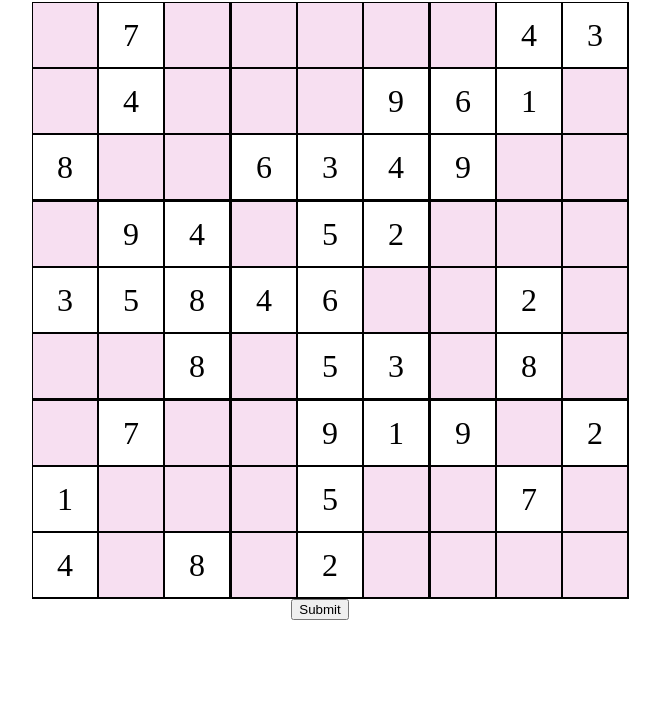
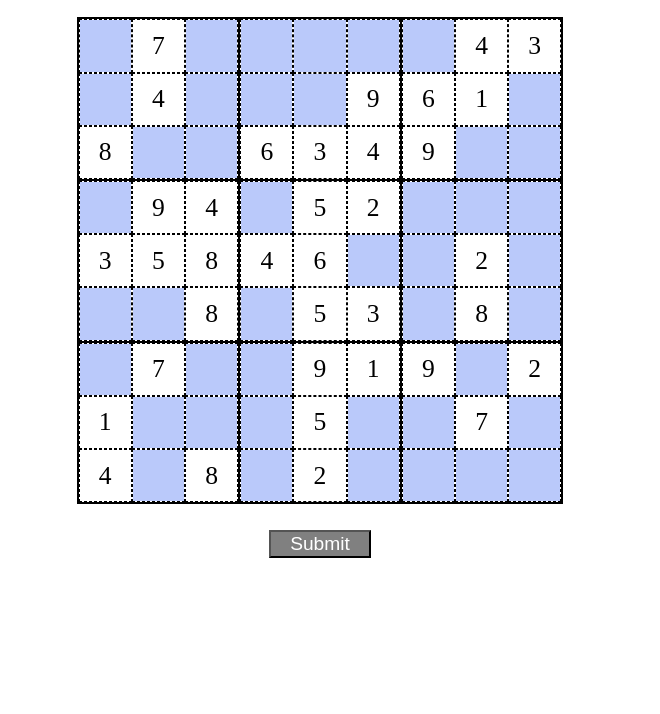
Before and after one commit to prashantgavit/sudoku, a website: page index.html in a window 1280 px wide. Shown: the part 86-800 px from the top of the page, without its empty margins (320-980 px from the left). Drawn offline with nearby package versions, Linux system fonts and the light colour scheme; files that its build step writes are made by us from their sources.

Commit message:
Rewrote js in more scalable way

```diff
--- a/index.html
+++ b/index.html
@@ -9,15 +9,16 @@
     <script src="scripts/app.js"></script>
 </head>
 <body>
-    <div class="container">
+    <div id = "head" class="container">
         <h1>The SUDOKU Game</h1>
     </div>
     <div class="container">
         <div id="main-grid"></div>
     </div>
     <div class="container">
-        <button>Submit</button>
+        <button id = "btn" class="btn">Submit</button>
     </div>
+
 
 </body>
 
--- a/scripts/app.js
+++ b/scripts/app.js
@@ -1,69 +1,103 @@
 
-const selectElement = document.createElement('select');
+function check1to9(l){
+    const  d = l.filter(distinct);
+    if(d.length == 9){
+        return true;
+    }else {
+        return false;
+    }
 
-for (let i = 1; i <= 9; i++) {
-    const option = document.createElement('option');
-    option.value = i;
-    option.textContent = i;
-    selectElement.appendChild(option);
 }
 
 
-function create_puzzle(sudoku_puzzel){
-
-    for (let i = 1; i <= 81; i++) {
-        right_dark = ((parseInt(i)%3) ===0);
-        down_dark = (((parseInt(((parseInt(i-1)/9)+1))) %3) === 0);
-        if(sudoku_puzzel[i] === 0){
-            filled_value = ""
-        }else{
-            filled_value = sudoku_puzzel[i]
-        }
-        if (right_dark && down_dark){
-            if(sudoku_puzzel[i] != 0){
-                $('#main-grid').append(`<div id ="item" class="item4">${filled_value}</div>`);
-            }
-            else{
-                newButtonDiv = get_button_div("item","item4")
-                $('#main-grid').append(newButtonDiv)
+function checkAllValueFilled(){
+    var allFilledValue = true;
+    for(i = 1; i <= 81; i++) {
+        [mainGridCellNumber,smallGridCellNumber] = keyToGrid(i)
+        const cellId = "cell-"+mainGridCellNumber+"-"+smallGridCellNumber;
+        // const cell = document.getElementById(cellId);
+        const dropDownId = "drop-down-"+mainGridCellNumber+"-"+smallGridCellNumber;
+        const selectButton= document.getElementById(dropDownId);
+        if ((selectButton != null)) {
+            if (selectButton.value === "") {
+                allFilledValue = false;
             }
         }
-        else if(right_dark){
-            if(sudoku_puzzel[i] !== 0){
-                $('#main-grid').append(`<div id ="item" class="item3">${filled_value}</div>`);
-            }
-            else{
-                newButtonDiv = get_button_div("item","item3")
-                $('#main-grid').append(newButtonDiv)
-            }
-        }
-        else if (down_dark){
-            if(sudoku_puzzel[i] !== 0){
-                $('#main-grid').append(`<div id ="item" class="item2">${filled_value}</div>`);
-            }else{
-                newButtonDiv = get_button_div("item","item2")
-                $('#main-grid').append(newButtonDiv)
-            }
-        }
-        else{
-            if(sudoku_puzzel[i] !== 0){
-                $('#main-grid').append(`<div id ="item" class="item1">${filled_value}</div>`);
-            }else{
-                newButtonDiv = get_button_div("item","item1")
-                $('#main-grid').append(newButtonDiv)
-            }
+    }
+    return allFilledValue;
+}
 
-        }
+function checkSudoku(){
+    const filledflag = checkAllValueFilled();
+    if(filledflag == false){
+        alert("some values are left")
+    }else{
+
 
     }
 
 }
 
+function createSmallMatrix(sudokuPuzzle,smallGrid,index){
+    for (let i = 1; i <= 9; i++) {
+        const cell = document.createElement("div");
+        cell.id = "cell-" + index + "-" + i;
+        cell.className = "cell";
+        const key = GridTokey(index,i);
+        const value  = sudokuPuzzle[key];
+        if(value !== 0){
+            cell.textContent = value;
+        }else{
+            const newButton = get_button_div(index,i)
+            cell.appendChild(newButton);
+        }
+        smallGrid.appendChild(cell);
+    }
+}
 
+function GridTokey(mainIndex,smallIndex){
+    const mainColumn = ((mainIndex-1)%3)+1;
+    const mainRow  = Math.ceil(mainIndex/3);
 
-function get_button_div(id, classname){
+    const smallColumn = ((smallIndex-1)%3)+1;
+    const smallRow  = Math.ceil(smallIndex/3);
+
+    const BigColumm = (3*(mainColumn-1)) + smallColumn;
+    const BigRow = (3*(mainRow-1)) + smallRow;
+
+    const key = 9*(BigRow-1) + BigColumm;
+
+    return key;
+}
+
+function keyToGrid(x){
+    const mainGridRow = Math.ceil(x/27);
+    const mainGridColumn = Math.ceil((((x-1)%9)+1)/3);
+    const mainGridNumber = (3*(mainGridRow-1)) + mainGridColumn;
+
+    const till27 = (((x-1)%27)+1);
+    const smallGridRow = Math.ceil(till27/9);
+    const smallGridColumn= (((till27-1)%3)+1);
+    const smallGridcellNumber = 3*(smallGridRow-1) + smallGridColumn;
+    return [mainGridNumber,smallGridcellNumber]
+}
+
+function createPuzzle(sudokuPuzzel){
+    mainGrid = document.getElementById("main-grid");
+    console.log(mainGrid);
+    for (let i = 1; i <= 9; i++) {
+        const smallGrid = document.createElement("div");
+        smallGrid.id = "small-grid-" + i;
+        smallGrid.className = "small-grid";
+        createSmallMatrix(sudokuPuzzel,smallGrid,i);
+        mainGrid.appendChild(smallGrid);
+    }
+}
+
+function get_button_div(mainIndex, smallIndex){
     const selectElement = document.createElement('select');
-    selectElement.id = "drop-down"
+    selectElement.id = "drop-down-"+mainIndex+"-"+smallIndex;
+    selectElement.className = "drop-down";
     const option = document.createElement('option');
     option.value = "";
     option.textContent = "";
@@ -74,24 +108,25 @@ function get_button_div(id, classname){
         option.textContent = i;
         selectElement.appendChild(option);
     }
-    var newDiv = document.createElement('div');
-    newDiv.id = id;
-    newDiv.className = classname;
-    newDiv.append(selectElement);
-    return newDiv;
+
+    return selectElement;
 }
 
 
 console.log('started')
 const xhr= new XMLHttpRequest();
+const fetchKeyMapping = new XMLHttpRequest();
 xhr.open('GET', 'data/sudoku_puzzle.json');
 xhr.addEventListener('load', function(){
+
     console.log('here')
     console.log(xhr.status);
     json_data = JSON.parse(xhr.responseText);
-    create_puzzle(json_data)
+    // console.log(json_data)
+    createPuzzle(json_data);
+    const button = document.getElementById("btn")
+    button.onclick = checkSudoku;
 }
 )
-xhr.send()
+xhr.send();
 console.log('ended')
-console.log(a[0]);
--- a/scss/main.scss
+++ b/scss/main.scss
@@ -1,26 +1,41 @@
 @import 'variables';
 
-.submit-button{
-    margin-top: 2vw;
-}
-
-.container {
+.container{
     display: flex;
     justify-content: center;
 }
+#head{
+    font-size: 1.5vw;
+}
 
 #main-grid {
+    display: inline-grid;
+    grid-template-columns: repeat(3,1fr);
+    margin-bottom: 2vw;
+    border: 0.1vw solid black;
+}
 
-    display: grid;
-    width: $main-grid-width;
-    grid-template-columns: repeat(9,1fr);
-    // border-right: $light-border solid black;
-    // border-left: $dark-border solid black;
-    // border-top :$dark-border solid black;
-    // border-bottom: $dark-border solid black;
+.small-grid {
+    display: inline-grid;
+    grid-template-columns: repeat(3,1fr);
+    border: 0.05vw solid black;
+}
+
+.cell {
+    font-family: "Times New Roman", Times, serif;
+    height: 4vw;
+    width: 4vw;
+    border: 0.01vw dashed black;
+    font-size: 2vw;
     text-align: center;
-    // text-justify: center;
+    align-content: center;
+}
 
+.btn{
+    width: 8vw;
+    background-color: gray;
+    color: white;
+    font-size: 1.5vw;
 }
 
 select {
@@ -30,47 +45,14 @@ select {
     -webkit-appearance: none;
 }
 
-
-
-#item {
-    height: $row-height;
-    line-height: $row-height;
-    font-size: 2.5vw;
+.drop-down {
+    border: transparent;
+    height: 4vw;
+    line-height: 4vw;
+    font-size: 2vw;
+    width: 4vw;
+    background-color: rgb(186, 201, 250);
+    font-family: "Times New Roman", Times, serif;
     text-align: center;
+    align-content: center;
 }
-
-#drop-down {
-    border: transparent;
-    height: $row-height;
-    line-height: $row-height;
-    font-size: 2.5vw;
-    width: $row-height;
-    background-color: rgb(247, 223, 241);
-    text-align: center;
-}
-
-.item4 {
-    border-right: $dark-border solid black;
-    border-bottom: $dark-border solid black;
-    border-left: $light-border solid black;
-    border-top: $light-border solid black;
-
-}
-
-.item3 {
-    border-left: $light-border solid black;
-    border-top: $light-border solid black;
-    border-right: $dark-border solid black;
-    border-bottom: $light-border solid black;
-}
-
-.item2 {
-    border-left: $light-border solid black;
-    border-top: $light-border solid black;
-    border-right: $light-border solid black;
-    border-bottom: $dark-border solid black;
-}
-
-.item1 {
-    border: $light-border solid black;
-}
```
Lines whose indentation alone changed are shown as unchanged.
